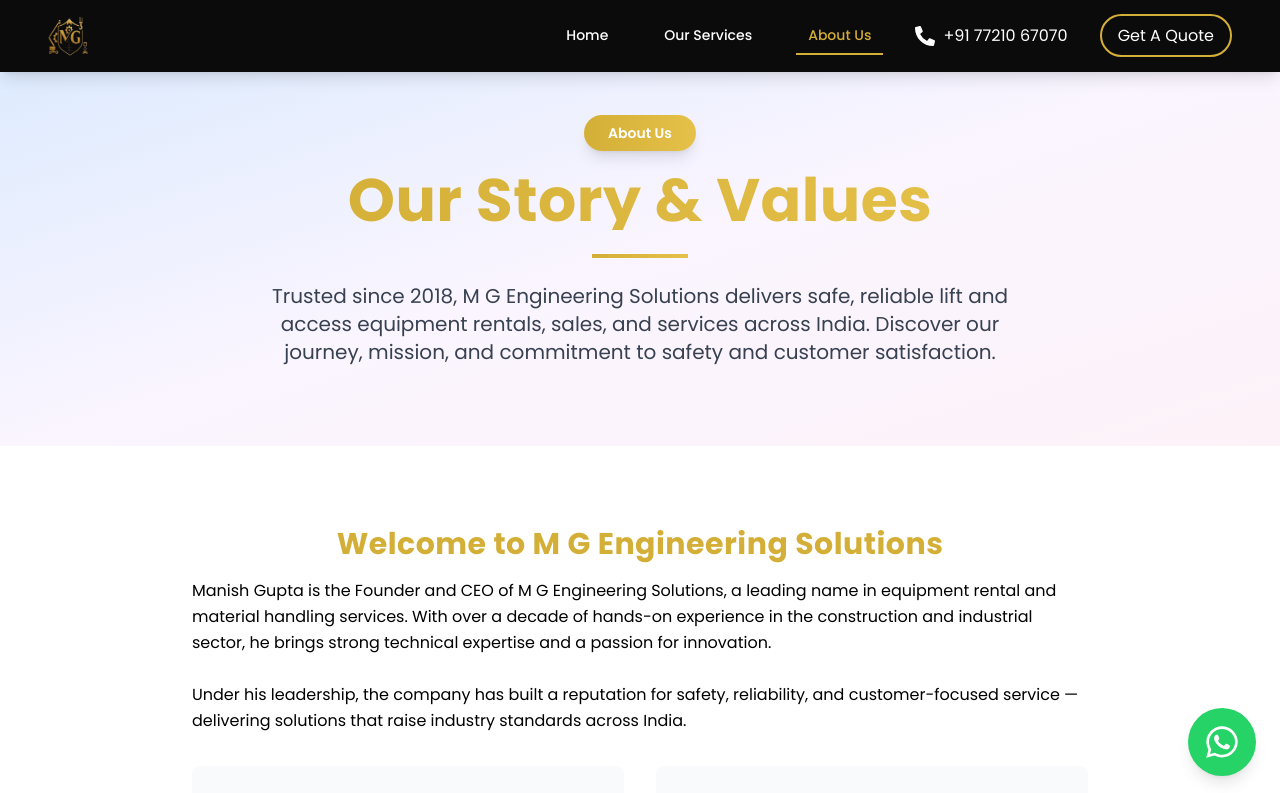
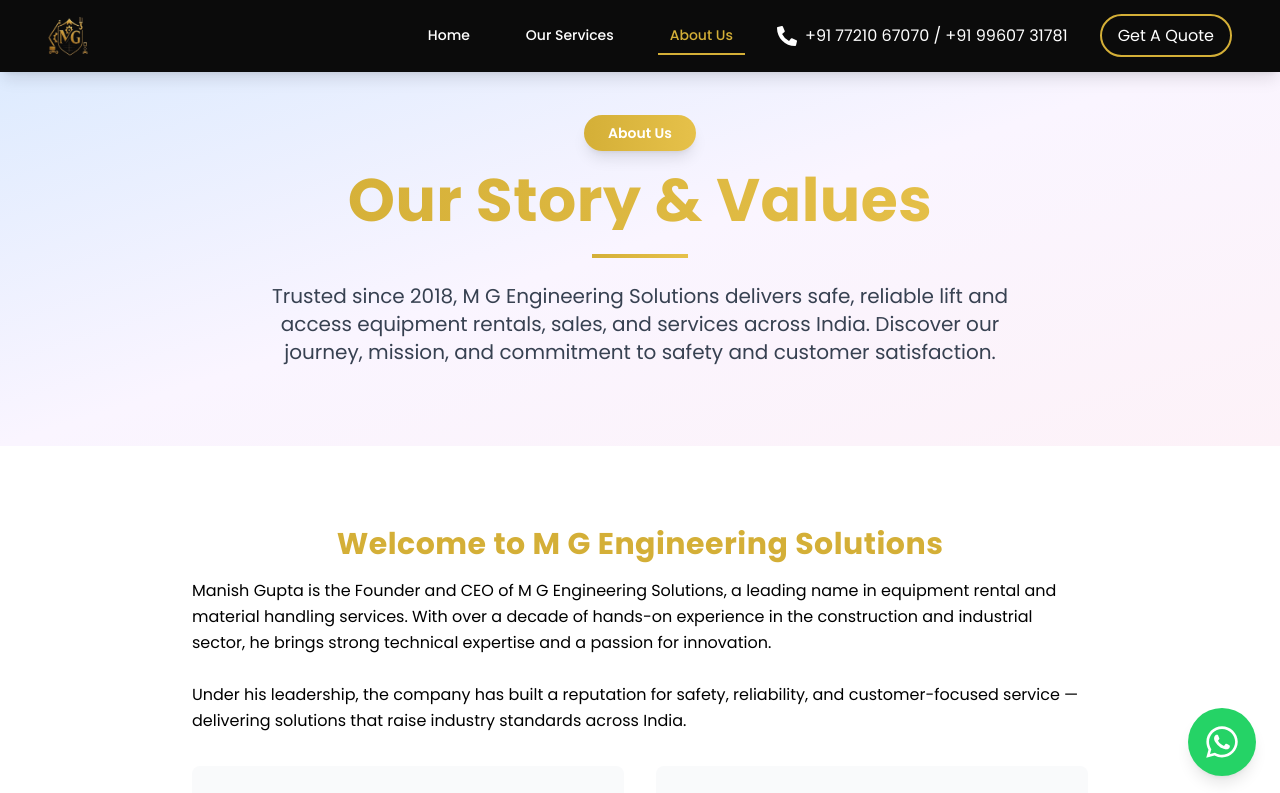
Before and after one commit to JoyCode4/MGLifts, a React (Vite) app: page /about in a window 1280 px wide. Shown: the top 793 px of the page. Built offline with nearby package versions, Linux system fonts and the light colour scheme.

Commit message:
Update Support Contact

```diff
--- a/src/components/Navbar.jsx
+++ b/src/components/Navbar.jsx
@@ -69,11 +69,13 @@
               ))}
             </div>
             <a
-              href="tel:+917721067070"
+              href="tel:+919960731781"
               className="hidden md:flex items-center gap-2 hover:opacity-80 transition-all duration-300"
             >
               <FaPhoneAlt className="text-white text-xl" />
-              <span className="text-white">+91 77210 67070</span>
+              <span className="text-white">
+                +91 77210 67070 / +91 99607 31781
+              </span>
             </a>
 
             {/* Contact Button */}
```
